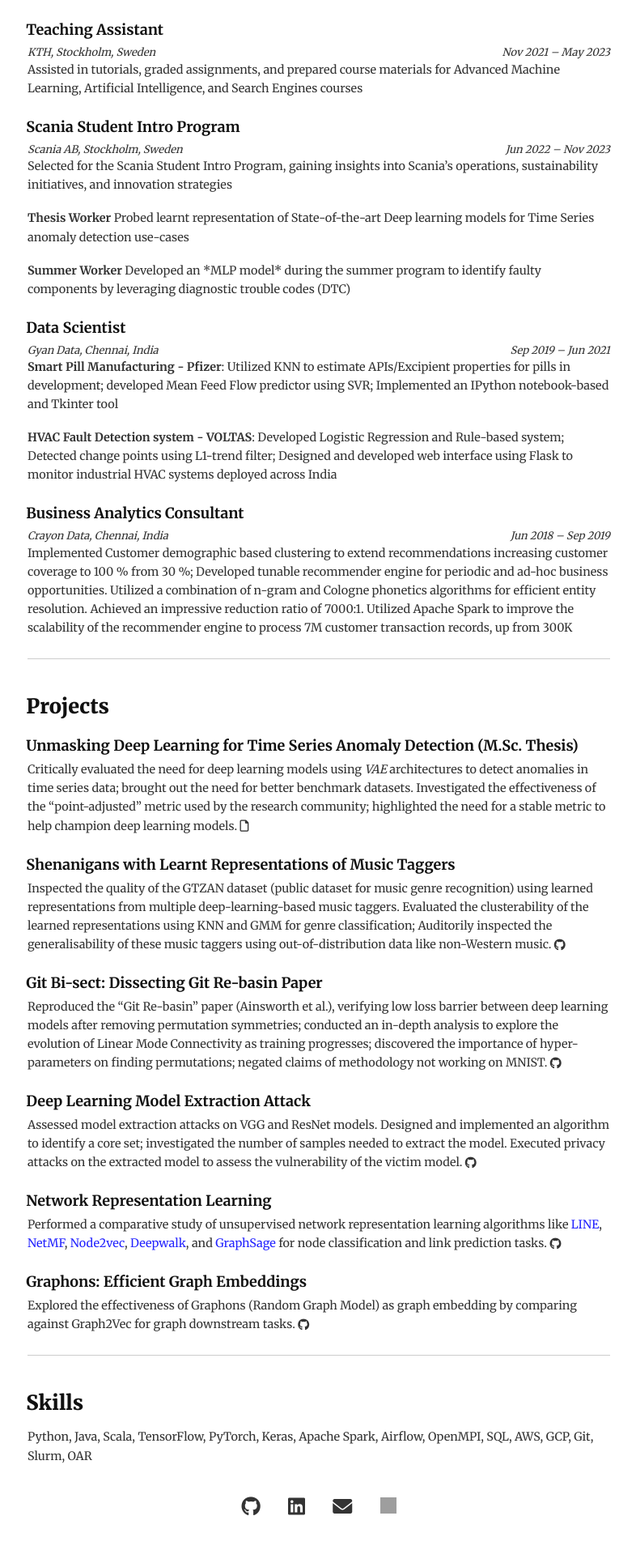
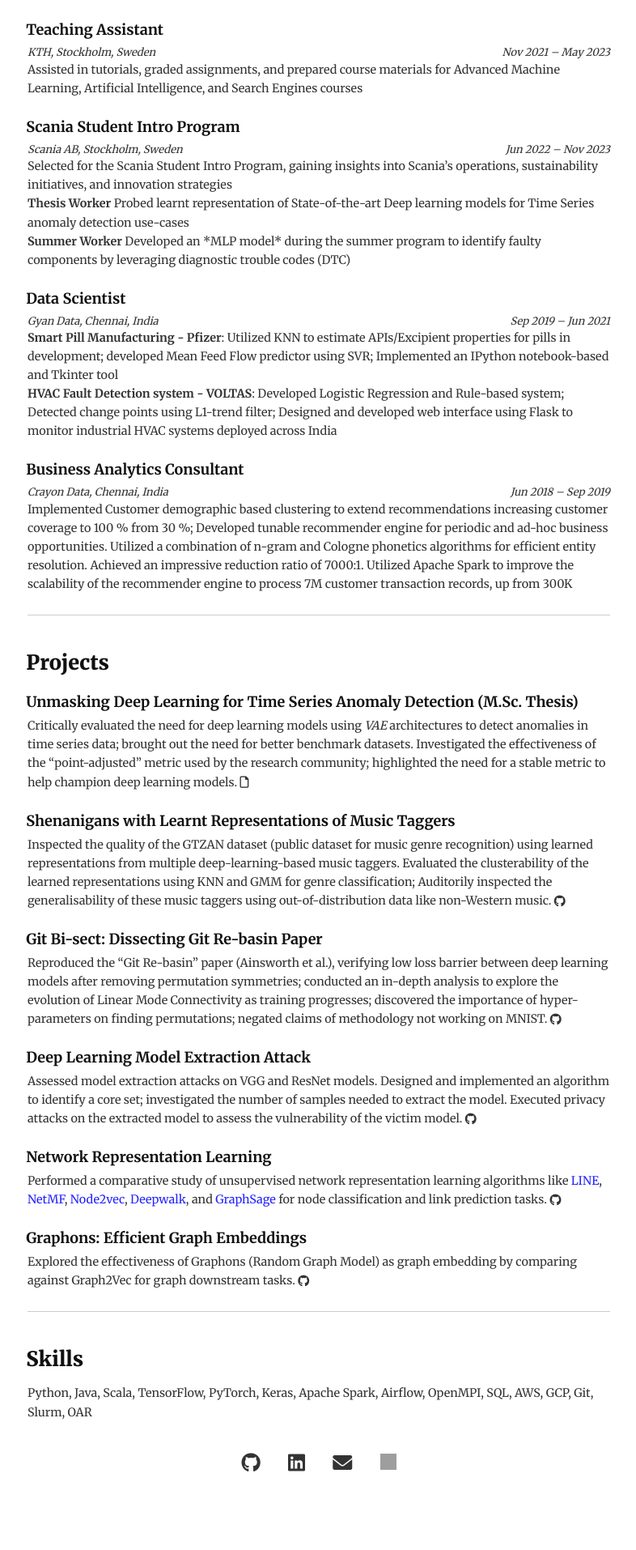
Before and after one commit to dannyrichy/dannyrichy.github.io, a Jekyll site: the page built from docs/cv.md, in a window 1280 px wide. Shown: the part 753-2667 px from the top of the page at 81% size, without its empty margins (246-1032 px from the left). Built offline with Jekyll 4.4.1, drawn with Linux system fonts in a browser that asks for light colours; grey boxes are pictures that could not be loaded.

Commit message:
Modified cv to have html

```diff
--- a/docs/cv.md
+++ b/docs/cv.md
@@ -60,17 +60,17 @@
   <span>Scania AB, Stockholm, Sweden</span>
   <span>Jun 2022 – Nov 2023</span>
 </div>
-<p>Selected for the Scania Student Intro Program, gaining insights into Scania’s operations, sustainability initiatives, and innovation strategies</p>
-<p><strong>Thesis Worker</strong> Probed learnt representation of State-of-the-art Deep learning models for Time Series anomaly detection use-cases</p>
-<p><strong>Summer Worker</strong> Developed an *MLP model* during the summer program to identify faulty components by leveraging diagnostic trouble codes (DTC)</p>
+<p>Selected for the Scania Student Intro Program, gaining insights into Scania’s operations, sustainability initiatives, and innovation strategies<br>
+<strong>Thesis Worker</strong> Probed learnt representation of State-of-the-art Deep learning models for Time Series anomaly detection use-cases<br>
+<strong>Summer Worker</strong> Developed an *MLP model* during the summer program to identify faulty components by leveraging diagnostic trouble codes (DTC)</p>
 
 #### Data Scientist
 <div style="display: flex; justify-content: space-between; font-size: small; font-style: italic;">
   <span>Gyan Data, Chennai, India</span>
   <span>Sep 2019 – Jun 2021</span>
 </div>
-<p><strong>Smart Pill Manufacturing - Pfizer</strong>: Utilized KNN to estimate APIs/Excipient properties for pills in development; developed Mean Feed Flow predictor using SVR; Implemented an IPython notebook-based and Tkinter tool</p>
-<p><strong>HVAC Fault Detection system - VOLTAS</strong>: Developed Logistic Regression and Rule-based system; Detected change points using L1-trend filter; Designed and developed web interface using Flask to monitor industrial HVAC systems deployed across India</p>
+<p><strong>Smart Pill Manufacturing - Pfizer</strong>: Utilized KNN to estimate APIs/Excipient properties for pills in development; developed Mean Feed Flow predictor using SVR; Implemented an IPython notebook-based and Tkinter tool<br>
+<strong>HVAC Fault Detection system - VOLTAS</strong>: Developed Logistic Regression and Rule-based system; Detected change points using L1-trend filter; Designed and developed web interface using Flask to monitor industrial HVAC systems deployed across India</p>
 
 #### Business Analytics Consultant
 <div style="display: flex; justify-content: space-between; font-size: small; font-style: italic;">
```
